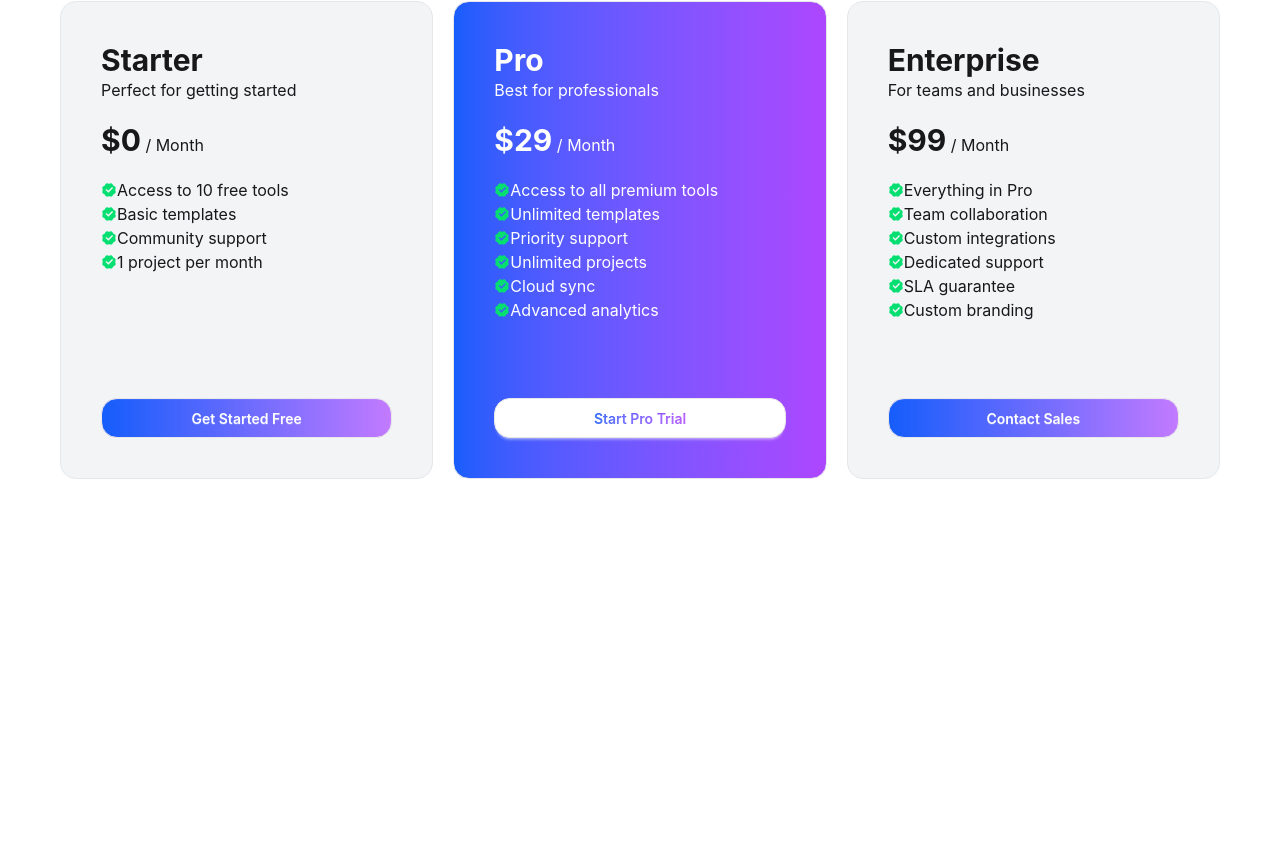
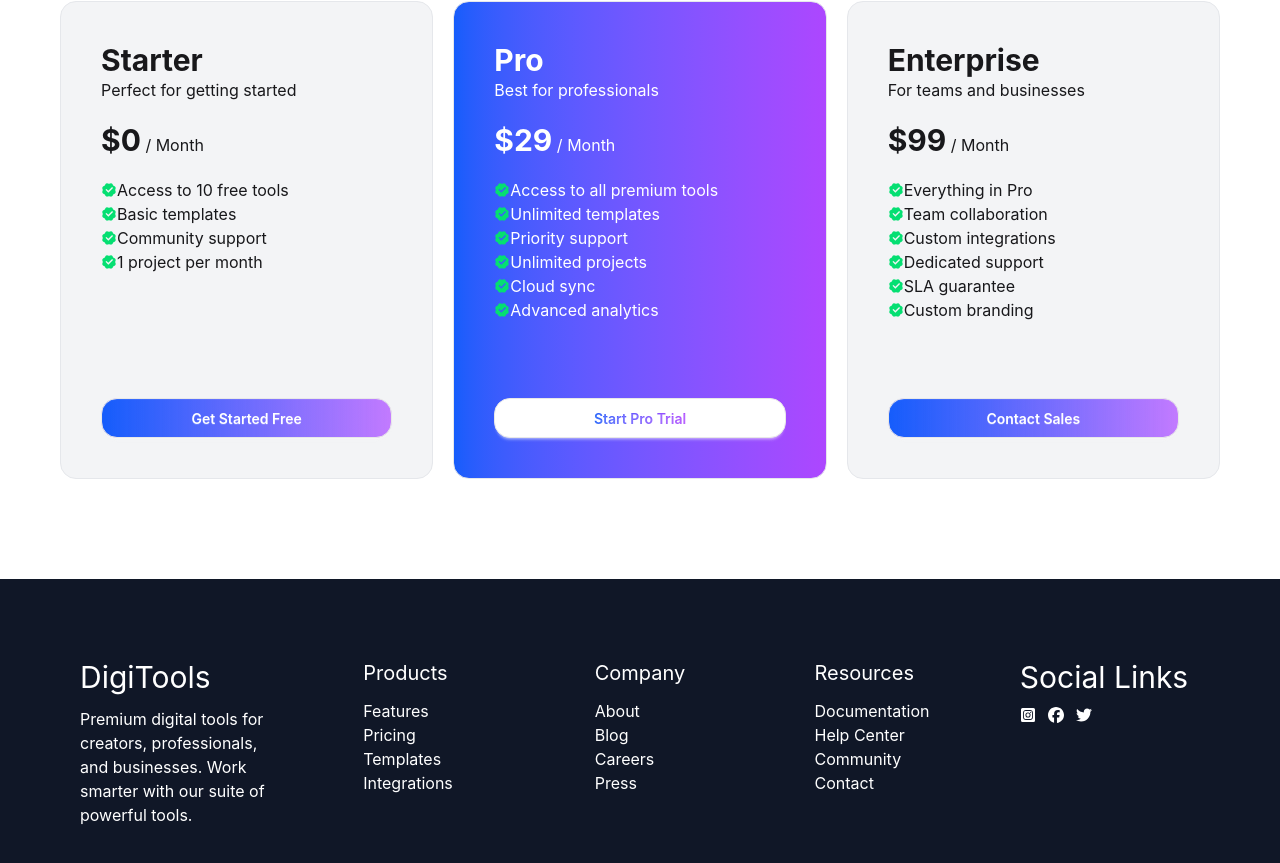
Before and after one commit to neya-mul/Assignment-6, a React (Vite) app: page / in a window 1280 px wide. Shown: the part 3358-4221 px from the top of the page. Before the commit the page ends 3937 px from the top, so only its background shows below. Built offline with nearby package versions, Linux system fonts and the light colour scheme.

Commit message:
footer is completed

```diff
--- a/src/App.jsx
+++ b/src/App.jsx
@@ -9,6 +9,7 @@ import Rating from './components/Rating'
 import CardContainer from './components/CardContainer'
 import Started from './components/Started'
 import Pricing from './components/Pricing'
+import Footer from './components/Footer'
 
 
 function App() {
@@ -28,7 +29,7 @@ function App() {
       <Started></Started>
       <Pricing></Pricing>
 
-
+      <Footer></Footer>
 
 
     </>
--- /dev/null
+++ b/src/components/Footer.jsx
@@ -0,0 +1,60 @@
+import React from 'react'
+import { FaInstagramSquare } from 'react-icons/fa'
+import { FaFacebook, FaTwitter } from 'react-icons/fa6'
+
+export default function Footer() {
+    return (
+        <div className='p-20 bg-[#101727] text-white'>
+            <div className='grid grid-cols-1 gap-10 text-center xl:text-left md:grid-cols-2 lg:grid-cols-4 xl:grid-cols-5 justify-between max-w-[1500px] mx-auto'>
+                <div className=' max-w-[300px] space-y-3 mx-auto'>
+                    <h1 className='text-3xl'>DigiTools</h1>
+                    <p>Premium digital tools for creators, professionals, and businesses. Work smarter with our suite of powerful tools.</p>
+                </div>
+
+                <div className='space-y-3 mx-auto'>
+                    <h1 className='text-xl'>Products</h1>
+                    <ul>
+                        <li>Features</li>
+                        <li>Pricing</li>
+                        <li>Templates</li>
+                        <li>Integrations</li>
+                    </ul>
+                </div>
+
+
+                <div className='space-y-3 mx-auto'>
+                    <h1 className='text-xl'>Company</h1>
+                    <ul>
+                        <li>About</li>
+                        <li>Blog</li>
+                        <li>Careers</li>
+                        <li>Press</li>
+                    </ul>
+                </div>
+
+
+                <div className='space-y-3 mx-auto'>
+                    <h1 className='text-xl'>Resources</h1>
+                    <ul>
+                        <li>Documentation</li>
+                        <li>Help Center</li>
+                        <li>Community</li>
+                        <li>Contact</li>
+                    </ul>
+                </div>
+
+                <div className='space-y-3 mx-auto  '>
+                    <h1 className='text-3xl'> Social Links</h1>
+                    <div className='flex gap-3 w-[80px] mx-auto xl:mx-0'>
+                        <FaInstagramSquare />
+                        <FaFacebook />
+                        <FaTwitter />
+                    </div>
+                </div>
+
+            </div>
+
+
+        </div>
+    )
+}
```
